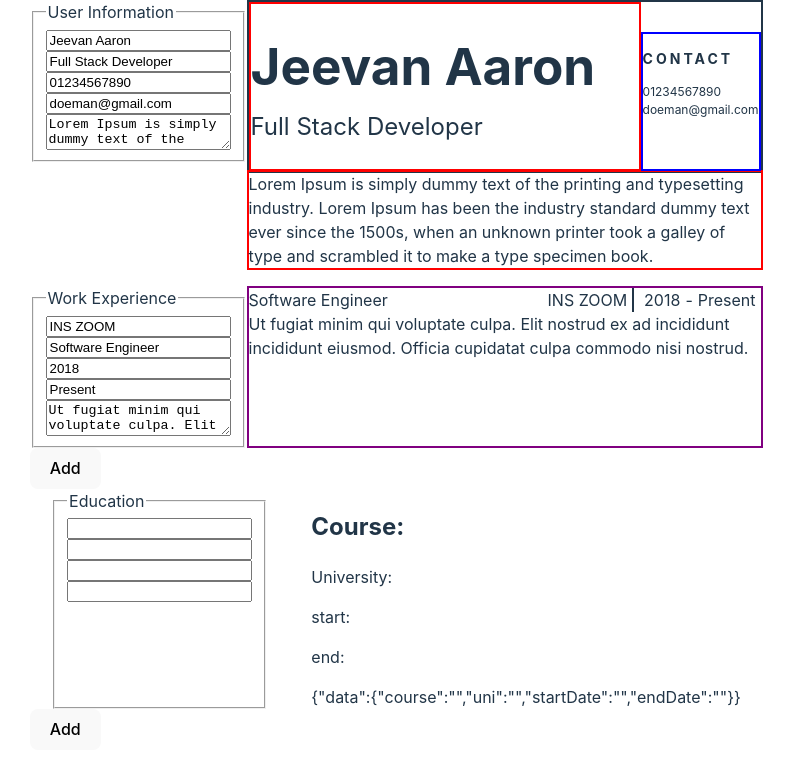
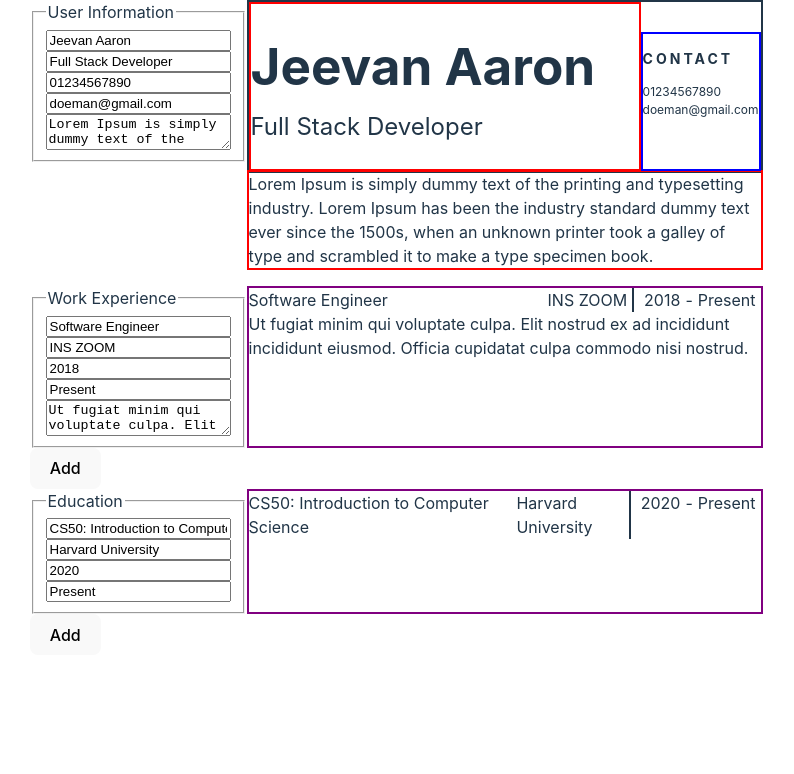
Before and after one commit to aaronsww/cv-application, a React (Vite) app: page / in a window 1280 px wide. Shown: the top 774 px of the page, without its empty margins (244-1038 px from the left). Built offline with nearby package versions, Linux system fonts and the light colour scheme.

Commit message:
style: basic styling for all components

```diff
--- a/src/components/Edu.jsx
+++ b/src/components/Edu.jsx
@@ -2,7 +2,7 @@ import React, {useState} from 'react'
 import EduDisplay from './EduDisplay';
 
 function Exp() {
-    const[eduInfo, setEduInfo] = useState({course: '', uni: '',startDate: '',endDate: '' })
+    const[eduInfo, setEduInfo] = useState({course: 'CS50: Introduction to Computer Science', uni: 'Harvard University',startDate: '2020',endDate: 'Present' })
 
   return (
     <div  className='mainContainer'>
--- a/src/components/EduDisplay.jsx
+++ b/src/components/EduDisplay.jsx
@@ -2,13 +2,17 @@ import React from 'react'
 
 function EduDisplay(props) {
   return (
-    <div>
-              <h2>Course: {props.data.course}</h2>
-              <p>University: {props.data.uni}</p>
-              <p>start: {props.data.startDate}</p>
-              <p>end: {props.data.endDate}</p>
-              <div>{ JSON.stringify(props)}</div>
-    </div>
+       <div className="wholeSection">
+       <div className="wrapper">
+         <div className="title"> {props.data.course}</div>
+         <section>
+           <div className="location"> {props.data.uni}</div>
+           <div className="doj">  {props.data.startDate}</div>
+           <div>-</div>
+           <div className="doe">{props.data.endDate}</div>
+         </section>
+       </div>
+        </div>
   )
 }
 
--- a/src/components/Exp.jsx
+++ b/src/components/Exp.jsx
@@ -1,23 +1,51 @@
-import React, {useState} from 'react'
-import ExpDisplay from './ExpDisplay';
+import React, { useState } from "react";
+import ExpDisplay from "./ExpDisplay";
 
 function Exp() {
-
-    const[expInfo, setExpInfo] = useState({company: 'INS ZOOM', position: 'Software Engineer',start: '2018',end: 'Present', expDescription: 'Ut fugiat minim qui voluptate culpa. Elit nostrud ex ad incididunt incididunt eiusmod. Officia cupidatat culpa commodo nisi nostrud.'})
+  const [expInfo, setExpInfo] = useState({
+    company: "INS ZOOM",
+    position: "Software Engineer",
+    start: "2018",
+    end: "Present",
+    expDescription:
+      "Ut fugiat minim qui voluptate culpa. Elit nostrud ex ad incididunt incididunt eiusmod. Officia cupidatat culpa commodo nisi nostrud.",
+  });
 
   return (
-    <div  className='mainContainer'>
-        <fieldset>
-            <legend>Work Experience</legend>
-            <input type='text' value={expInfo.company} onChange={(e) => setExpInfo({...expInfo, company : e.target.value})}/>
-            <input type='text' value={expInfo.position} onChange={e => setExpInfo({...expInfo, position : e.target.value})}/>
-            <input type='text' value={expInfo.start} onChange={e => setExpInfo({...expInfo, start : e.target.value})}/>
-            <input type='text' value={expInfo.end} onChange={e => setExpInfo({...expInfo, end : e.target.value})}/>
-            <textarea type='text' value={expInfo.expDescription} onChange={e => setExpInfo({...expInfo, expDescription : e.target.value})}/>
-        </fieldset>
-        <ExpDisplay data={expInfo} />
+    <div className="mainContainer">
+      <fieldset>
+        <legend>Work Experience</legend>
+        <input
+          type="text"
+          value={expInfo.position}
+          onChange={(e) => setExpInfo({ ...expInfo, position: e.target.value })}
+        />
+        <input
+          type="text"
+          value={expInfo.company}
+          onChange={(e) => setExpInfo({ ...expInfo, company: e.target.value })}
+        />
+        <input
+          type="text"
+          value={expInfo.start}
+          onChange={(e) => setExpInfo({ ...expInfo, start: e.target.value })}
+        />
+        <input
+          type="text"
+          value={expInfo.end}
+          onChange={(e) => setExpInfo({ ...expInfo, end: e.target.value })}
+        />
+        <textarea
+          type="text"
+          value={expInfo.expDescription}
+          onChange={(e) =>
+            setExpInfo({ ...expInfo, expDescription: e.target.value })
+          }
+        />
+      </fieldset>
+      <ExpDisplay data={expInfo} />
     </div>
-  )
+  );
 }
 
-export default Exp
+export default Exp;
```
